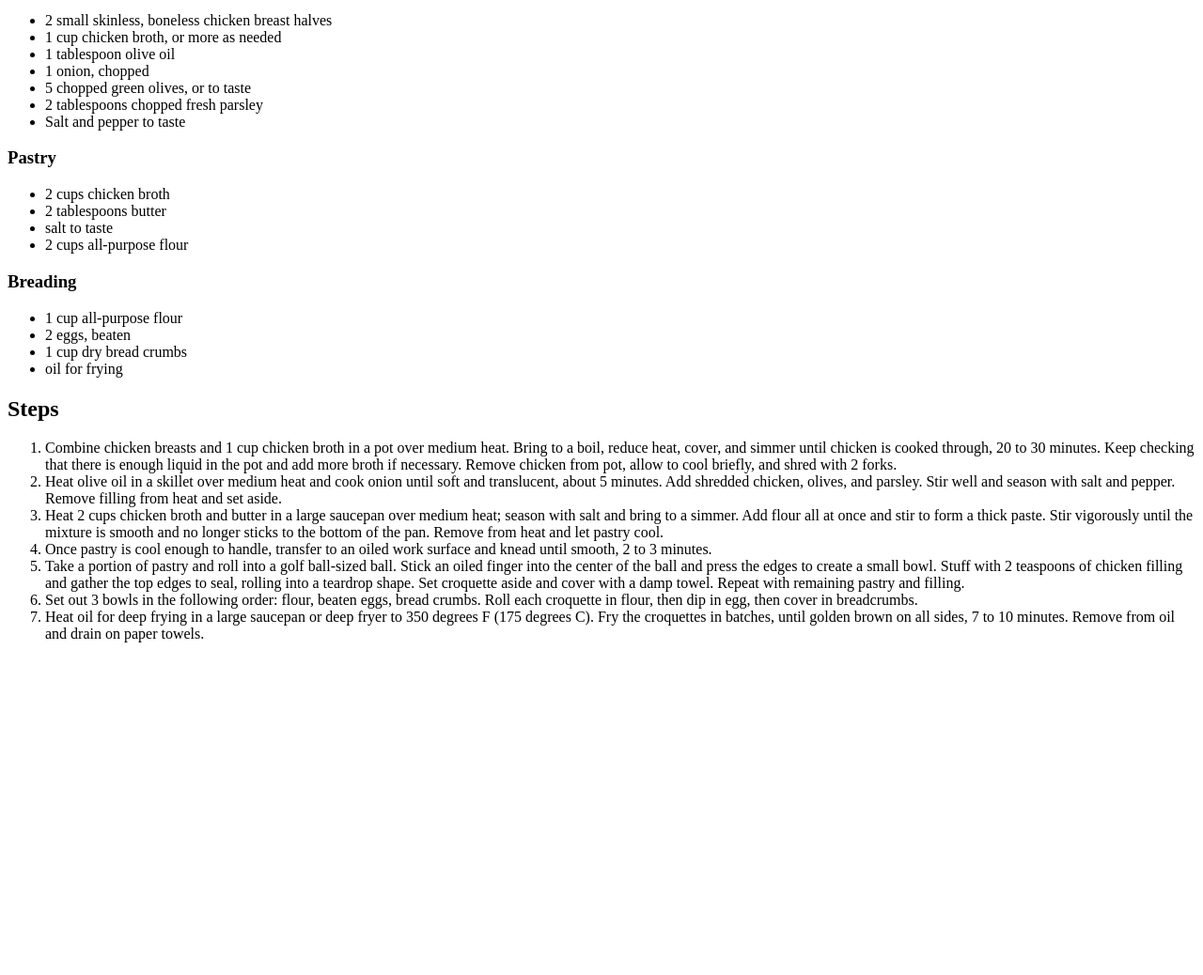
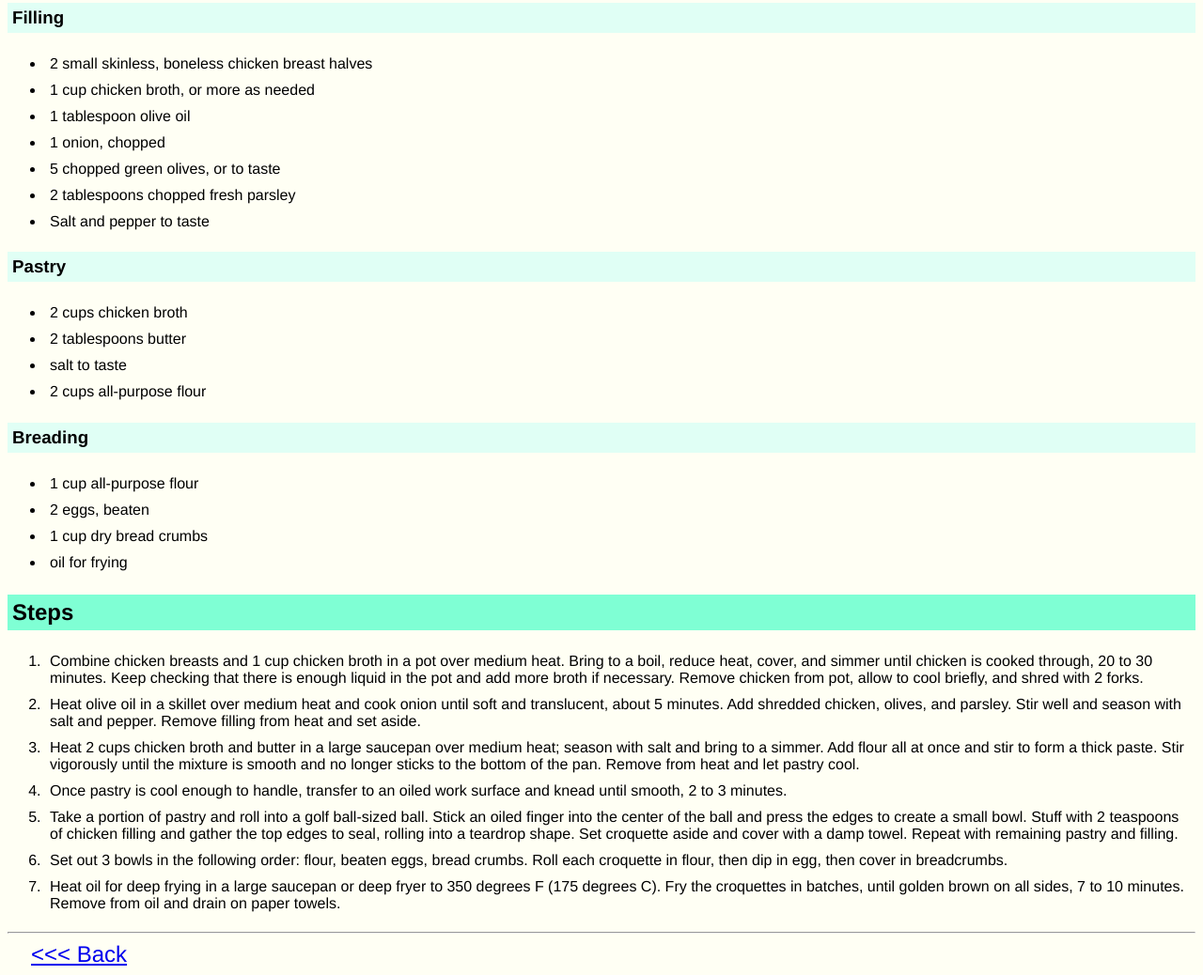
Before and after one commit to felipe982/odin-recipes, a plain HTML site: page recipes/coxinha.html in a window 1280 px wide. Shown: the part 488-1526 px from the top of the page at 94% size. Before the commit the page ends 1188 px from the top, so only its background shows below. Drawn offline with Linux system fonts and the light colour scheme.

Commit message:
Added changes in style to the recipes pages and created a 'back' button

```diff
--- a/recipes/coxinha.html
+++ b/recipes/coxinha.html
@@ -3,11 +3,13 @@
 <html lang="en">
   <head>
     <meta charset="utf-8" />
+    <link rel="stylesheet" href="recipes-style.css" />
     <title>Coxinha</title>
   </head>
 
   <body>
     <h1>Coxinha</h1>
+    <hr />
     <img
       src="./img/coxinha.jpg"
       alt="A picture of coxinha with three cups of capirinha"
@@ -93,5 +95,7 @@
         towels.
       </li>
     </ol>
+    <hr />
+    <a class="link-voltar" href="./..">&lt;&lt;&lt; Back</a>
   </body>
 </html>
--- /dev/null
+++ b/recipes/recipes-style.css
@@ -0,0 +1,30 @@
+h1,
+h2,
+h3,
+li,
+a {
+  font-family: Helvetica, sans-serif;
+  padding: 5px;
+}
+
+body {
+  background-color: rgb(255, 255, 244);
+}
+
+h1 {
+  text-align: center;
+}
+
+h2 {
+  background: aquamarine;
+}
+
+h3 {
+  background: rgb(224, 255, 245);
+}
+
+.link-voltar {
+  padding: 5px;
+  font-size: 1.5em;
+  margin-left: 20px;
+}
--- a/style.css
+++ b/style.css
@@ -1,3 +1,7 @@
+body {
+  background-color: rgb(255, 255, 244);
+}
+
 h1,
 a {
   font-family: Helvetiva, sans-serif;
@@ -18,6 +22,7 @@ a {
   text-decoration: none;
   font-size: 1.5em;
   color: rgb(36, 36, 36);
+  padding: 5px;
 }
 
 a:hover {
@@ -28,6 +33,11 @@ ul {
   list-style: none;
   /* border: solid 2px green; */
   text-align: center;
+  margin: 20px;
+}
+
+li {
+  margin: 9px;
 }
 
 img {
```
Also changed, not shown: recipes/brigadeiro.html (+4 -0 lines), recipes/pao-de-queijo.html (+4 -0 lines).
